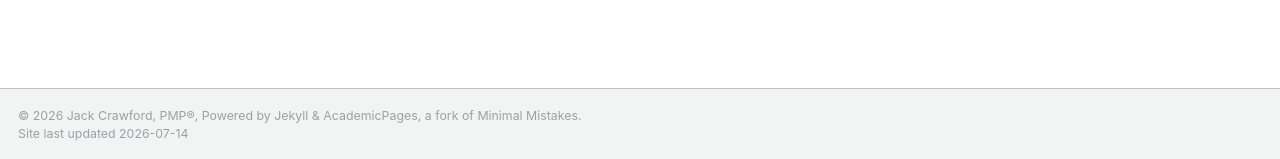
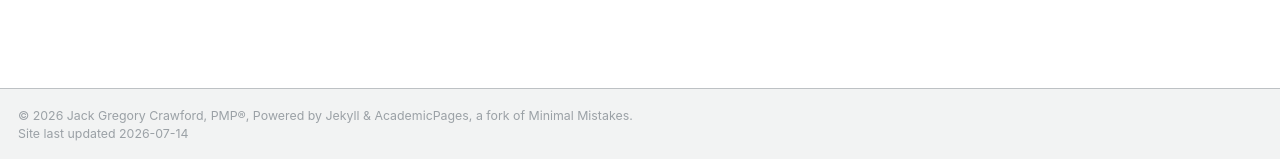
Before and after one commit to jackgcrawford/jackcrawford, a Jekyll site: the page built from _pages/page-archive.html, in a window 1280 px wide and 900 px high, scrolled down 961 px. Shown: the part 738-897 px from the top of the window. Built offline with Jekyll 4.4.1, drawn with Linux system fonts in a browser that asks for light colours.

Commit message:
Update _config.yml

```diff
--- a/_config.yml
+++ b/_config.yml
@@ -10,7 +10,7 @@
 locale                   : "en-US"
 title                    : "Jack Gregory Crawford, PMP®"
 title_separator          : "-"
-name                     : &name "Jack Crawford, PMP®"
+name                     : &name "Jack Gregory Crawford, PMP®"
 description              : &description "Climate Finance and Transport Economist"
 url                      : https://jackcrawford.net # the base hostname & protocol for your site e.g. "https://mmistakes.github.io"
 baseurl                  : "" # the subpath of your site, e.g. "/blog"
@@ -21,7 +21,7 @@
 #               Additional customization can be done by editing /_includes/author-profile.html
 author:
   avatar           : "JackCrawford_Headshot-2.jpeg"
-  name             : "Jack Gregory Crawford, PMP®"
+  name             : "Jack Crawford, PMP®"
   pronouns         : # example: "she/her"
   bio              : "Climate Finance and Transport Economist"
   location         :
```
